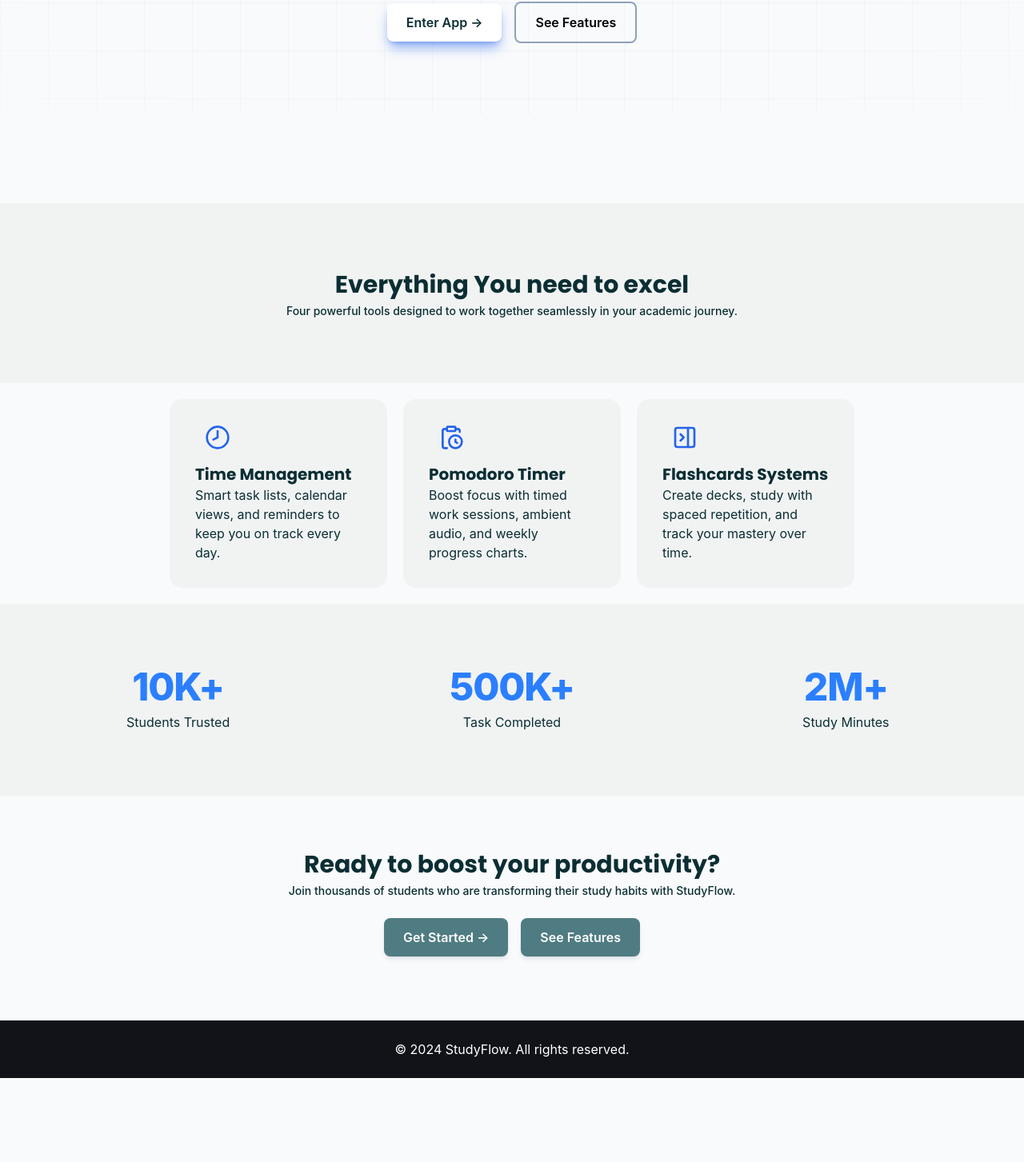
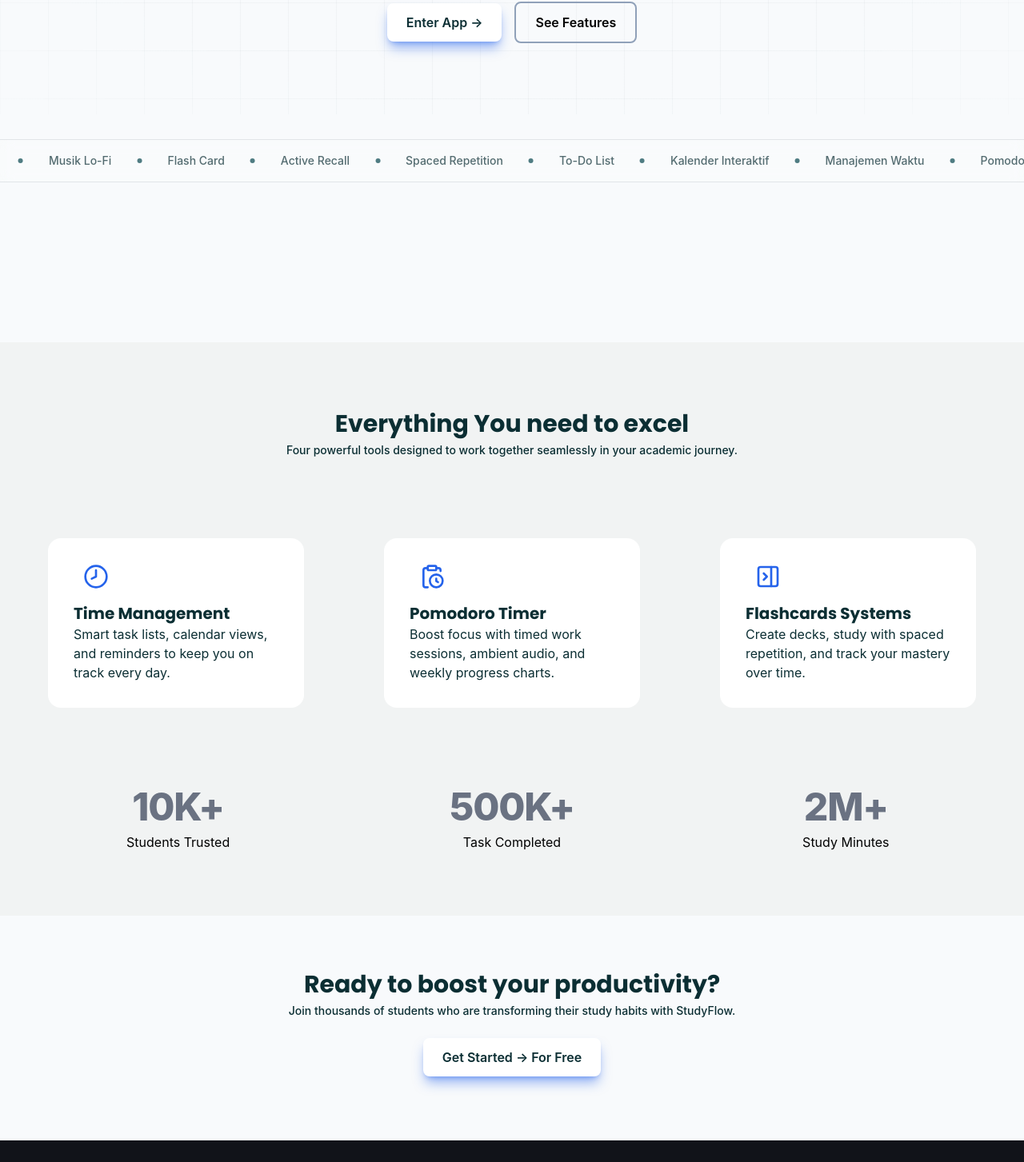
Before and after one commit to LeroyChris/study-flow, a React (Vite) app: page / in a window 1280 px wide. Shown: the part 657-2110 px from the top of the page at 80% size. Before the commit the page ends 2005 px from the top, so only its background shows below. Built offline with nearby package versions, Linux system fonts and the light colour scheme.

Commit message:
tambah icon side bar dan benerin Pomodoro

```diff
--- a/package.json
+++ b/package.json
@@ -10,6 +10,7 @@
     "preview": "vite preview"
   },
   "dependencies": {
+    "lucide-react": "^1.18.0",
     "react": "^19.2.6",
     "react-dom": "^19.2.6"
   },
--- a/src/App.jsx
+++ b/src/App.jsx
@@ -8,6 +8,7 @@ import Footer from './components/Footer'
 import FlashcardView from './views/FlashcardView'
 import PomodoroView from './views/PomodoroView'
 import CalendarView from './views/CalendarView'
+import { Marquee } from './components/Marquee'
 
 function App() {
   const [view, setView] = useState('landing')
@@ -21,6 +22,7 @@ function App() {
       <Header onNavigate={setView} />
       <main>
         <HeroSection onNavigate={setView} />
+        <Marquee />
         <FeaturesSection onNavigate={setView} />
         <StatsSection />
         <CTASection onNavigate={setView} />
--- a/src/components/CTASection.jsx
+++ b/src/components/CTASection.jsx
@@ -12,15 +12,9 @@ export default function CTASection({ onNavigate }) {
         <div className="flex justify-center mt-6">
           <button
             onClick={() => onNavigate?.('flashcard')}
-            className="bg-brand-teal hover:bg-brand-dark text-white font-semibold px-6 py-3 rounded-lg shadow-md shadow-brand-dark/10 transition-colors duration-300 cursor-pointer"
+            className="bg-white hover:bg-[#2563EB] text-gray hover:text-white font-semibold px-6 py-3 rounded-lg shadow-lg shadow-[#2563EB]/50 transition-all duration-300 hover:-translate-y-2 cursor-pointer"
           >
-            Get Started →
-          </button>
-          <button
-            onClick={() => document.getElementById('features')?.scrollIntoView({ behavior: 'smooth' })}
-            className="bg-brand-teal hover:bg-brand-dark text-white font-semibold px-6 py-3 rounded-lg shadow-md shadow-brand-dark/10 transition-colors duration-300 cursor-pointer ml-4"
-          >
-            See Features
+            Get Started → For Free
           </button>
         </div>
       </div>
--- a/src/components/FeaturesSection.jsx
+++ b/src/components/FeaturesSection.jsx
@@ -32,7 +32,7 @@ function FeatureCard({ icon, title, description, onNavigate }) {
   return (
     <div
       onClick={() => onNavigate?.(viewMap[title] || 'landing')}
-      className="max-w-xs bg-mist-100 order-2 border-slate-400 rounded-2xl p-8 opacity-100 transform transition-all duration-300 hover:opacity-100 hover:-translate-y-2 hover:shadow-xl hover:shadow-black/35 group cursor-pointer relative overflow-hidden after:absolute after:bottom-0 after:left-0 after:h-[4px] after:w-full after:bg-blue-500 after:origin-left after:scale-x-0 after:transition-transform after:duration-200 hover:after:scale-x-100">
+      className="max-w-xs bg-white order-2 border-black-400 rounded-2xl p-8 opacity-100 transform transition-all duration-300 hover:opacity-100 hover:-translate-y-2 hover:shadow-xl hover:shadow-black/35 group cursor-pointer relative overflow-hidden after:absolute after:bottom-0 after:left-0 after:h-[4px] after:w-full after:bg-blue-500 after:origin-left after:scale-x-0 after:transition-transform after:duration-200 hover:after:scale-x-100">
       <img src={icon} className="w-8 h-8 ms-3 mb-4" alt={`Icon ${title}`} />
       <h4 className="text-xl font-[family-name:var(--font-family-poppins)] font-bold">
         {title}
@@ -56,7 +56,7 @@ export default function FeaturesSection({ onNavigate }) {
           </p>
         </div>
       </section>
-      <section className="flex py-5 grid grid-cols-1 md:grid-cols-3 gap-y-8 gap-x-5 max-w-4xl mx-auto px-5 justify-items-center">
+      <section className="flex bg-mist-100 py-5 grid grid-cols-1 md:grid-cols-3 gap-y-8 gap-x-5 max-w-full mx-auto px-5 justify-items-center">
         {FEATURES.map((f) => (
           <FeatureCard key={f.title} {...f} onNavigate={onNavigate} />
         ))}
--- a/src/components/Marquee.jsx
+++ b/src/components/Marquee.jsx
@@ -0,0 +1,37 @@
+import React from 'react';
+
+const ITEMS = [
+  "Manajemen Waktu",
+  "Pomodoro Timer",
+  "Musik Lo-Fi",
+  "Flash Card",
+  "Active Recall",
+  "Spaced Repetition",
+  "To-Do List",
+  "Kalender Interaktif",
+];
+
+export function Marquee() {
+  const renderItems = () =>
+    ITEMS.map((item, i) => (
+      <span key={i} className="flex items-center gap-8 text-sm font-medium text-[#0B2E33]/70">
+        {item}
+        <span className="w-1.5 h-1.5 rounded-full bg-[#4F7C82] shrink-0" />
+      </span>
+    ));
+
+  return (
+    <div className="mt-30 border-y border-[#0B2E33]/10 bg-white/20 backdrop-blur-sm py-4 my-8">
+      <div className="relative flex overflow-hidden">
+        {/* Blok Utama */}
+        <div className="animate-marquee flex shrink-0 items-center gap-8 whitespace-nowrap pr-8 w-max">
+          {renderItems()}
+        </div>
+        {/* Blok Kloning agar mulus tanpa putus */}
+        <div className="animate-marquee flex shrink-0 items-center gap-8 whitespace-nowrap pr-8 w-max" aria-hidden="true">
+          {renderItems()}
+        </div>
+      </div>
+    </div>
+  );
+}
--- a/src/components/Sidebar.jsx
+++ b/src/components/Sidebar.jsx
@@ -1,16 +1,24 @@
+import
+  { House, CalendarDays, Timer, Book } from 'lucide-react'
+
+
 const NAV_ITEMS = [
-  { label: 'Home', view: 'landing' },
-  { label: 'Task Calendar', view: 'calendar' },
-  { label: 'Pomodoro', view: 'pomodoro' },
-  { label: 'Flashcards', view: 'flashcard' },
+  { label: 'Home', view: 'landing', icon: House},
+  { label: 'Task Calendar', view: 'calendar', icon: CalendarDays},
+  { label: 'Pomodoro', view: 'pomodoro', icon: Timer},
+  { label: 'Flashcards', view: 'flashcard', icon: Book},
 ]
 
 export default function Sidebar({ currentView, onNavigate }) {
   return (
     <aside className="w-64 bg-white border-r border-gray-200 flex flex-col justify-between p-4 h-screen sticky top-0">
+      <span></span>
       <nav>
         <ul className="space-y-2">
-          {NAV_ITEMS.map((item) => (
+          {NAV_ITEMS.map((item) => {
+            const Icon = item.icon
+
+            return (
             <li key={item.view}>
               <button
                 onClick={() => onNavigate(item.view)}
@@ -20,14 +28,19 @@ export default function Sidebar({ currentView, onNavigate }) {
                     : 'text-gray-600 hover:bg-gray-100'
                 }`}
               >
-                {item.label}
+                <Icon size={18}
+                className={currentView === item.view
+                  ? 'text-blue-600'
+                  : 'text-gray-400'
+                  }/>
+                <span>{item.label}</span>
               </button>
             </li>
-          ))}
+          )})}
         </ul>
       </nav>
 
-      <div className="space-y-4 border-t border-gray-100 pt-4">
+      <div className="mt-auto space-y-4 border-t border-gray-100 pt-4">
         <div className="flex items-center gap-3 px-4 py-2 text-sm text-gray-600 cursor-pointer hover:bg-gray-50 rounded-lg transition">
           <span>🌙</span>
           <span className="font-medium">Dark Mode</span>
--- a/src/components/StatsSection.jsx
+++ b/src/components/StatsSection.jsx
@@ -11,7 +11,7 @@ function StatItem({ target, label }) {
 
   return (
     <div>
-      <h2 className="text-blue-500 text-xl sm:text-4xl md:text-5xl font-extrabold tracking-tight mb-2">
+      <h2 className="text-gray-500 text-xl sm:text-4xl md:text-5xl font-extrabold tracking-tight mb-2">
         <span>{value}</span>
         {suffix}
       </h2>
@@ -22,7 +22,7 @@ function StatItem({ target, label }) {
 
 export default function StatsSection() {
   return (
-    <section className="mb-16 py-20 bg-mist-100 text-blue px-6 grid grid-cols-1 md:grid-cols-3 gap-y-8 gap-x-5 max-w-full mx-auto justify-items-center text-center">
+    <section className="mb-16 py-20 bg-mist-100 border-black-100 text-black px-6 grid grid-cols-1 md:grid-cols-3 gap-y-8 gap-x-5 max-w-full mx-auto justify-items-center text-center">
       {STATS.map((s) => (
         <StatItem key={s.label} target={s.target} label={s.label} />
       ))}
--- a/src/index.css
+++ b/src/index.css
@@ -10,6 +10,12 @@
   --color-brand-purple: #6d00e7;
   --color-brand-warm: #f4f3ef;
   --font-family-poppins: 'Poppins', sans-serif;
+  --animate-marquee: marquee 25s linear infinite;
+
+  @keyframes marquee {
+    from { transform: translateX(0%); }
+    to { transform: translateX(-100%); }
+  }
 }
 
 
```
Also changed, not shown: src/views/PomodoroView.jsx (+41 -14 lines), 1 other file (tests, documents, lock files or other folders).
